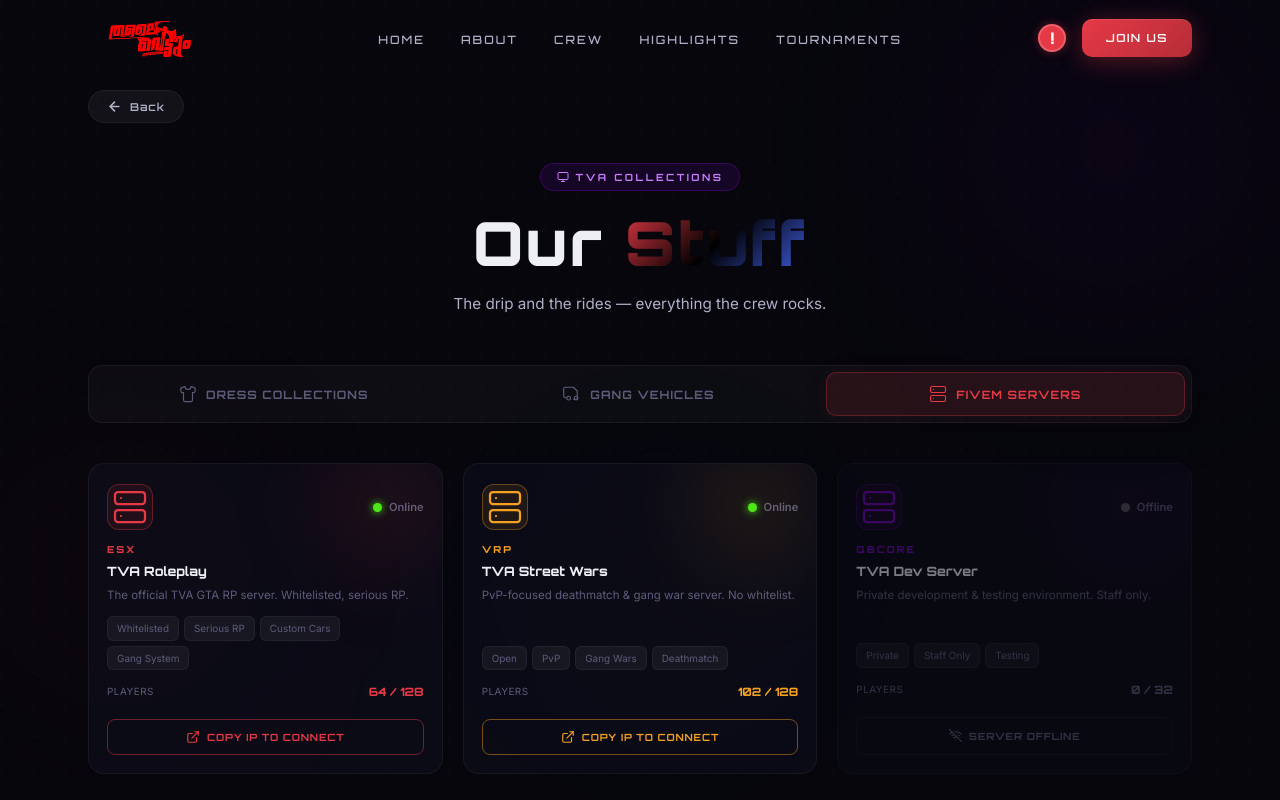
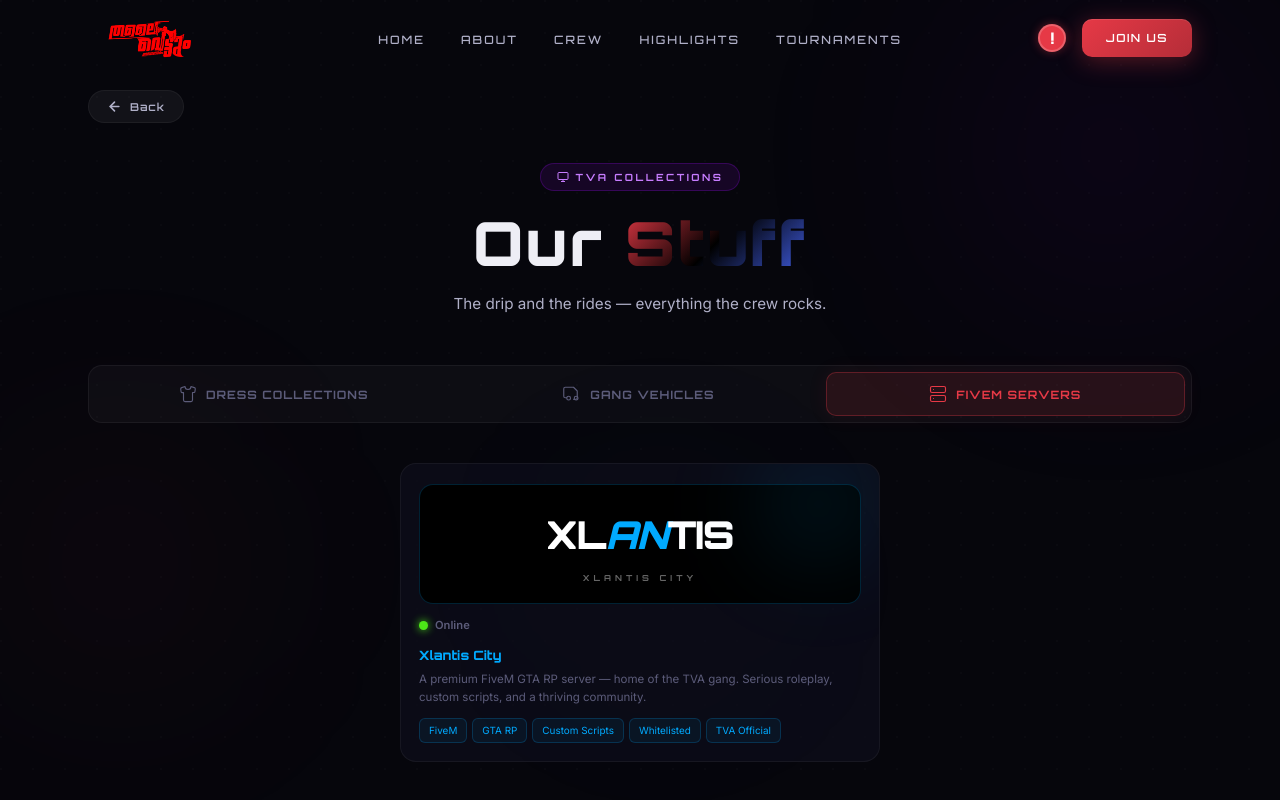
Before and after one commit to realcaps04/official-tva, a React (Vite) app: page /our-stuff in a window 1280 px wide. Both pictures are taken after a click on the button "FIVEM SERVERS". Shown: the top 800 px of the page. Built offline with nearby package versions, Linux system fonts and the light colour scheme.

Commit message:
implementing Ui designs

```diff
--- a/src/pages/OurStuffPage.css
+++ b/src/pages/OurStuffPage.css
@@ -99,7 +99,10 @@
 .os-grid {
   display: grid; grid-template-columns: repeat(4, 1fr); gap: 20px;
 }
-.server-grid { grid-template-columns: repeat(3, 1fr); }
+.server-grid {
+  grid-template-columns: minmax(0, 480px);
+  justify-content: center;
+}
 
 /* Card */
 .os-card {
@@ -182,6 +185,16 @@
   width: 46px; height: 46px; border-radius: 12px; border: 1px solid;
   display: flex; align-items: center; justify-content: center;
 }
+.server-logo-area {
+  display: flex; align-items: center; justify-content: center;
+  height: 120px; border-radius: 14px;
+  background: #000; border: 1px solid rgba(0,170,255,0.2);
+  overflow: hidden; padding: 12px;
+}
+.server-logo-img {
+  max-height: 100%; max-width: 100%;
+  object-fit: contain;
+}
 .server-status-block { display: flex; align-items: center; gap: 7px; }
 .server-status-dot {
   width: 9px; height: 9px; border-radius: 50%; flex-shrink: 0;
@@ -223,7 +236,43 @@
   letter-spacing: 0.8px; text-transform: uppercase;
 }
 
+/* Showcasing Soon */
+.showcasing-soon {
+  display: flex; flex-direction: column; align-items: center; justify-content: center;
+  padding: 80px 20px; text-align: center; gap: 16px;
+  border: 1px dashed var(--border-subtle); border-radius: 20px;
+  background: rgba(255,255,255,0.02);
+  animation: fadeUp 0.4s ease;
+}
+.showcasing-icon {
+  width: 72px; height: 72px; border-radius: 50%; flex-shrink: 0;
+  display: flex; align-items: center; justify-content: center;
+  background: rgba(230,57,70,0.08); border: 1px solid rgba(230,57,70,0.2);
+  color: rgba(230,57,70,0.6);
+}
+.showcasing-title {
+  font-family: 'Orbitron', sans-serif; font-size: 1.4rem; font-weight: 900;
+  letter-spacing: 2px; color: var(--text-primary);
+}
+.showcasing-sub { font-size: 0.85rem; color: var(--text-muted); max-width: 340px; line-height: 1.7; }
+
+/* Xlantis text logo */
+.xlantis-logo-text {
+  display: flex; flex-direction: column; align-items: center; gap: 6px;
+}
+.xlantis-logo-text > div:first-child {
+  display: flex; align-items: baseline; gap: 0;
+  font-family: 'Orbitron', sans-serif; font-size: 2.4rem; font-weight: 900;
+  letter-spacing: -1px;
+}
+.xlantis-xl, .xlantis-tis { color: #ffffff; }
+.xlantis-an { font-style: italic; }
+.xlantis-sub {
+  font-family: 'Orbitron', sans-serif; font-size: 0.52rem; font-weight: 700;
+  letter-spacing: 4px; color: rgba(255,255,255,0.4); text-transform: uppercase;
+}
+
 /* Responsive */
-@media (max-width: 1100px) { .os-grid { grid-template-columns: repeat(3, 1fr); } .server-grid { grid-template-columns: repeat(2, 1fr); } }
-@media (max-width: 768px)  { .os-tabs { flex-direction: column; } .os-grid { grid-template-columns: repeat(2, 1fr); } .server-grid { grid-template-columns: 1fr; } }
+@media (max-width: 1100px) { .os-grid { grid-template-columns: repeat(3, 1fr); } }
+@media (max-width: 768px)  { .os-tabs { flex-direction: column; } .os-grid { grid-template-columns: repeat(2, 1fr); } }
 @media (max-width: 480px)  { .os-grid { grid-template-columns: 1fr; } }
--- a/src/pages/OurStuffPage.jsx
+++ b/src/pages/OurStuffPage.jsx
@@ -3,139 +3,10 @@
 import './OurStuffPage.css';
 
 /* ── Data ─────────────────────────────────────── */
-const DRESS_ITEMS = [
-  {
-    id: 'd1',
-    name: 'TVA Street Fit',
-    desc: 'Classic black oversized hoodie with red TVA logo print. Standard crew uniform.',
-    colors: ['#1a1a1a', '#e63946', '#ffffff'],
-    tag: 'Crew Uniform',
-  },
-  {
-    id: 'd2',
-    name: 'Savage Drop Tee',
-    desc: 'Drop-shoulder graphic tee worn by Savage. Limited run, red & black colorway.',
-    colors: ['#1a1a1a', '#e63946'],
-    tag: 'Limited',
-  },
-  {
-    id: 'd3',
-    name: 'OG Tracksuit',
-    desc: 'All-black tracksuit with gold trim — the signature look of TVA veterans.',
-    colors: ['#111111', '#d4af37'],
-    tag: 'OG Exclusive',
-  },
-  {
-    id: 'd4',
-    name: 'Demon Edition Jacket',
-    desc: 'Biker-style leather jacket, custom patched with the TVA gang emblem.',
-    colors: ['#0d0d0d', '#7209b7', '#e63946'],
-    tag: 'Gang Edition',
-  },
-  {
-    id: 'd5',
-    name: 'TVA Cap — Black',
-    desc: '6-panel structured cap with embroidered TVA wordmark on the front panel.',
-    colors: ['#111111', '#e63946'],
-    tag: 'Accessory',
-  },
-  {
-    id: 'd6',
-    name: 'Recon Cargo Pants',
-    desc: 'Tactical cargo pants in charcoal grey, standard issue for TVA field ops.',
-    colors: ['#3a3a3a', '#1a1a1a'],
-    tag: 'Crew Uniform',
-  },
-  {
-    id: 'd7',
-    name: 'Warlord Vest',
-    desc: 'Gang colours vest, worn over a plain white tee. Back patch with TVA crest.',
-    colors: ['#1c1c1c', '#f4a023'],
-    tag: 'Gang Edition',
-  },
-  {
-    id: 'd8',
-    name: 'Goku Drip Set',
-    desc: 'Full GTA RP drip set curated by MRZ Goku — joggers, oversized tee & chain.',
-    colors: ['#0d0d0d', '#4361ee', '#ffffff'],
-    tag: 'Member Edition',
-  },
-];
+const DRESS_ITEMS = [];
 
-const VEHICLE_ITEMS = [
-  {
-    id: 'v1',
-    name: 'TVA Crew Stallion',
-    desc: 'Blacked-out Bravado Buffalo S — the primary gang cruiser. Red brake calipers.',
-    type: 'Muscle Car',
-    speed: 92,
-    handling: 78,
-    color: '#e63946',
-  },
-  {
-    id: 'v2',
-    name: 'Savage Hellride',
-    desc: 'Declasse Vigero ZX, full matte black, widebody kit. Driven by Savage TVA.',
-    type: 'Muscle Car',
-    speed: 88,
-    handling: 82,
-    color: '#ff4655',
-  },
-  {
-    id: 'v3',
-    name: 'Demon Blade',
-    desc: 'Western Deathbike — Demon\'s signature two-wheeler. Fastest in the crew.',
-    type: 'Motorcycle',
-    speed: 98,
-    handling: 70,
-    color: '#7209b7',
-  },
-  {
-    id: 'v4',
-    name: 'GodFather Phantom',
-    desc: 'Rolls Royce Phantom custom — Blind Joker\'s vehicle. Maroon with gold trim.',
-    type: 'Luxury',
-    speed: 75,
-    handling: 85,
-    color: '#d4af37',
-  },
-  {
-    id: 'v5',
-    name: 'OG Maverick',
-    desc: 'Vapid Pisswasser Dominator. The original TVA crew car — retro muscle build.',
-    type: 'Muscle Car',
-    speed: 85,
-    handling: 72,
-    color: '#f4a023',
-  },
-  {
-    id: 'v6',
-    name: 'Reaper Superbike',
-    desc: 'Shitzu Hakuchou Drag — tuned for top speed. Used in street racing events.',
-    type: 'Motorcycle',
-    speed: 99,
-    handling: 65,
-    color: '#4361ee',
-  },
-  {
-    id: 'v7',
-    name: 'Convoy Truck',
-    desc: 'HVY Insurgent Pick-Up — crew logistics and heavy operations vehicle.',
-    type: 'Heavy',
-    speed: 68,
-    handling: 60,
-    color: '#555577',
-  },
-  {
-    id: 'v8',
-    name: 'Shadow Runner',
-    desc: 'Principe Deveste Eight, deep ocean blue. Used for night-time crew escapes.',
-    type: 'Supercar',
-    speed: 97,
-    handling: 90,
-    color: '#4cc9f0',
-  },
-];
+const VEHICLE_ITEMS = [];
+
 
 const TABS = [
   { id: 'dress',    label: 'Dress Collections', icon: <DressIcon /> },
@@ -147,39 +18,13 @@
 const SERVER_ITEMS = [
   {
     id: 's1',
-    name: 'TVA Roleplay',
-    tagline: 'The official TVA GTA RP server. Whitelisted, serious RP.',
+    name: 'Xlantis City',
+    tagline: 'A premium FiveM GTA RP server — home of the TVA gang. Serious roleplay, custom scripts, and a thriving community.',
     status: 'online',
-    players: 64,
-    maxPlayers: 128,
-    framework: 'ESX',
-    tags: ['Whitelisted', 'Serious RP', 'Custom Cars', 'Gang System'],
-    ip: 'connect tva-rp.fivem.net',
-    color: '#e63946',
-  },
-  {
-    id: 's2',
-    name: 'TVA Street Wars',
-    tagline: 'PvP-focused deathmatch & gang war server. No whitelist.',
-    status: 'online',
-    players: 102,
-    maxPlayers: 128,
-    framework: 'vRP',
-    tags: ['Open', 'PvP', 'Gang Wars', 'Deathmatch'],
-    ip: 'connect tva-wars.fivem.net',
-    color: '#f4a023',
-  },
-  {
-    id: 's3',
-    name: 'TVA Dev Server',
-    tagline: 'Private development & testing environment. Staff only.',
-    status: 'offline',
-    players: 0,
-    maxPlayers: 32,
-    framework: 'QBCore',
-    tags: ['Private', 'Staff Only', 'Testing'],
-    ip: 'Private',
-    color: '#7209b7',
+    logo: '/images/xlantis_logo.png',
+    tags: ['FiveM', 'GTA RP', 'Custom Scripts', 'Whitelisted', 'TVA Official'],
+    color: '#00aaff',
+    colorRgb: '0,170,255',
   },
 ];
 
@@ -235,22 +80,14 @@
         {/* Dress Collections */}
         {activeTab === 'dress' && (
           <div className="os-section">
-            <div className="os-grid dress-grid">
-              {DRESS_ITEMS.map(item => (
-                <DressCard key={item.id} item={item} />
-              ))}
-            </div>
+            <ShowcasingSoon label="Dress Collections" />
           </div>
         )}
 
         {/* Gang Vehicles */}
         {activeTab === 'vehicles' && (
           <div className="os-section">
-            <div className="os-grid vehicle-grid">
-              {VEHICLE_ITEMS.map(item => (
-                <VehicleCard key={item.id} item={item} />
-              ))}
-            </div>
+            <ShowcasingSoon label="Gang Vehicles" />
           </div>
         )}
 
@@ -330,71 +167,57 @@
   );
 }
 
+/* ── Showcasing Soon placeholder ───────────────── */
+function ShowcasingSoon({ label }) {
+  return (
+    <div className="showcasing-soon">
+      <div className="showcasing-icon">
+        <svg viewBox="0 0 24 24" fill="none" stroke="currentColor" strokeWidth="1.5" strokeLinecap="round" width="38" height="38">
+          <circle cx="12" cy="12" r="10"/>
+          <polyline points="12 6 12 12 16 14"/>
+        </svg>
+      </div>
+      <h3 className="showcasing-title">Showcasing Soon!</h3>
+      <p className="showcasing-sub">The {label} collection is being curated. Check back soon.</p>
+    </div>
+  );
+}
+
 /* ── Server Card ──────────────────────────────── */
 function ServerCard({ item }) {
   const isOnline = item.status === 'online';
-  const pct = Math.round((item.players / item.maxPlayers) * 100);
   return (
     <div className={`os-card server-card ${!isOnline ? 'offline' : ''}`} style={{ '--vc': item.color }}>
       <div className="vehicle-glow" style={{ background: `radial-gradient(circle, ${item.color}22 0%, transparent 70%)` }} />
 
-      {/* Header */}
-      <div className="server-header">
-        <div className="server-icon-wrap" style={{ borderColor: `${item.color}55`, background: `${item.color}18`, color: item.color }}>
-          <ServerIcon large />
+      {/* Logo text badge */}
+      <div className="server-logo-area">
+        <div className="xlantis-logo-text">
+          <div>
+            <span className="xlantis-xl">XL</span><span className="xlantis-an" style={{ color: item.color }}>AN</span><span className="xlantis-tis">TIS</span>
+          </div>
+          <div className="xlantis-sub">XLANTIS CITY</div>
         </div>
-        <div className="server-status-block">
-          <span className={`server-status-dot ${isOnline ? 'online' : 'offline'}`} />
-          <span className="server-status-label">{isOnline ? 'Online' : 'Offline'}</span>
-        </div>
+      </div>
+
+      {/* Status dot */}
+      <div className="server-status-block">
+        <span className={`server-status-dot ${isOnline ? 'online' : 'offline'}`} />
+        <span className="server-status-label">{isOnline ? 'Online' : 'Offline'}</span>
       </div>
 
       {/* Info */}
       <div className="os-card-info">
-        <div className="server-framework" style={{ color: item.color }}>{item.framework}</div>
-        <h3 className="os-card-title">{item.name}</h3>
+        <h3 className="os-card-title" style={{ color: item.color }}>{item.name}</h3>
         <p className="os-card-desc">{item.tagline}</p>
       </div>
 
       {/* Tags */}
       <div className="server-tags">
         {item.tags.map(t => (
-          <span key={t} className="server-tag">{t}</span>
+          <span key={t} className="server-tag" style={{ borderColor: `${item.color}33`, color: item.color, background: `${item.color}10` }}>{t}</span>
         ))}
       </div>
-
-      {/* Players bar */}
-      <div className="server-players">
-        <div className="server-players-top">
-          <span className="server-players-label">Players</span>
-          <span className="server-players-count" style={{ color: isOnline ? item.color : 'var(--text-muted)' }}>
-            {item.players} / {item.maxPlayers}
-          </span>
-        </div>
-        <div className="stat-track">
-          <div className="stat-fill" style={{ width: `${pct}%`, background: item.color }} />
-        </div>
-      </div>
-
-      {/* Join button */}
-      {isOnline ? (
-        <button className="server-join-btn" style={{ '--vc': item.color }}
-          onClick={() => navigator.clipboard?.writeText(item.ip)}>
-          <svg viewBox="0 0 24 24" fill="none" stroke="currentColor" strokeWidth="2" strokeLinecap="round" width="14" height="14">
-            <path d="M18 13v6a2 2 0 0 1-2 2H5a2 2 0 0 1-2-2V8a2 2 0 0 1 2-2h6"/>
-            <polyline points="15 3 21 3 21 9"/><line x1="10" y1="14" x2="21" y2="3"/>
-          </svg>
-          Copy IP to Connect
-        </button>
-      ) : (
-        <div className="server-offline-btn">
-          <svg viewBox="0 0 24 24" fill="none" stroke="currentColor" strokeWidth="2" strokeLinecap="round" width="13" height="13">
-            <line x1="1" y1="1" x2="23" y2="23"/>
-            <path d="M16.72 11.06A10.94 10.94 0 0 1 19 12.55M5 12.55a10.94 10.94 0 0 1 5.17-2.39M10.71 5.05A16 16 0 0 1 22.56 9M1.42 9a15.91 15.91 0 0 1 4.7-2.88M8.53 16.11a6 6 0 0 1 6.95 0M12 20h.01"/>
-          </svg>
-          Server Offline
-        </div>
-      )}
     </div>
   );
 }
```
Also changed, not shown: public/images/xlantis_logo.png (added).
